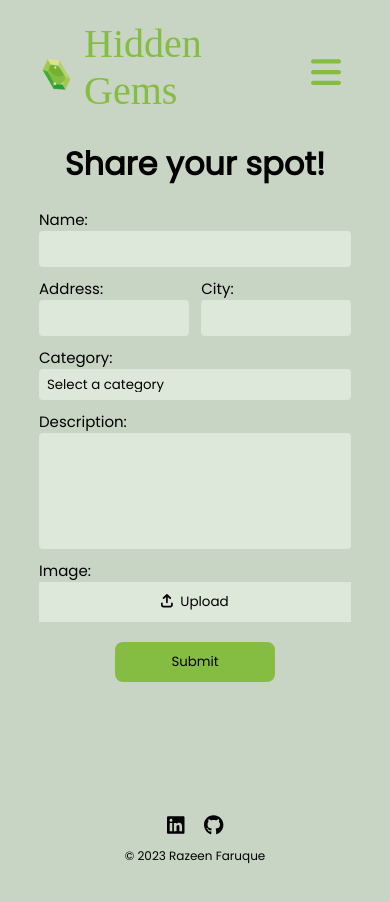
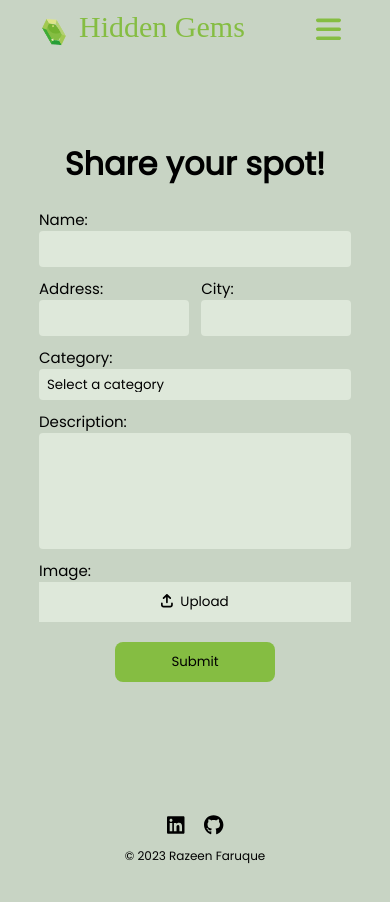
Before and after one commit to razeenf/Hidden-Gems, a React (Vite) app in the folder react/: page /share in a window 390 px wide. Shown: the top 902 px of the page. Built offline with nearby package versions, Linux system fonts and the light colour scheme; a web font is replaced by a local one.

Commit message:
ui update

```diff
--- a/react/src/components/Navbar.css
+++ b/react/src/components/Navbar.css
@@ -6,7 +6,7 @@
     align-items: center;
     justify-content: space-between;
     color: black;
-    padding: 15px 0;
+    padding: 10px 0;
     z-index: 1000;
     position: fixed;
     width: 80%;
@@ -105,12 +105,12 @@
 
 .burger-dropdown {
     position: absolute;
-    top: 80px;
+    top: 65px;
     background-image: linear-gradient(#c8d4c4, #dee8da);
     background-color: #c8d4c4;
     padding: 10px 10px 0 10px;
     border-radius: 0 0 15px 15px;
-    width: 97%;
+    width: 98%;
 }
 
 .burger-nav-links {
@@ -142,10 +142,6 @@
 }
 
 @media (max-width: 1290px) {
-    .navbar {
-        padding: 20px 0;
-    }
-
     .site-name {
         font-size: 40px;
         cursor: pointer;
@@ -173,3 +169,28 @@
         padding: 10px;
     }
 }
+
+@media (max-width: 800px) {
+    .site-name {
+        font-size: 30px;
+        cursor: pointer;
+        margin-top: 5px;
+    }
+
+    .navbar {
+        padding: 5px 0;
+    }
+
+    .logo {
+        width: 30px;
+    }
+
+    .burger-menu>svg {
+        width: 25px;
+    }
+
+    .burger-dropdown {
+        top: 50px;
+        width: 95%;
+    }
+}
```
